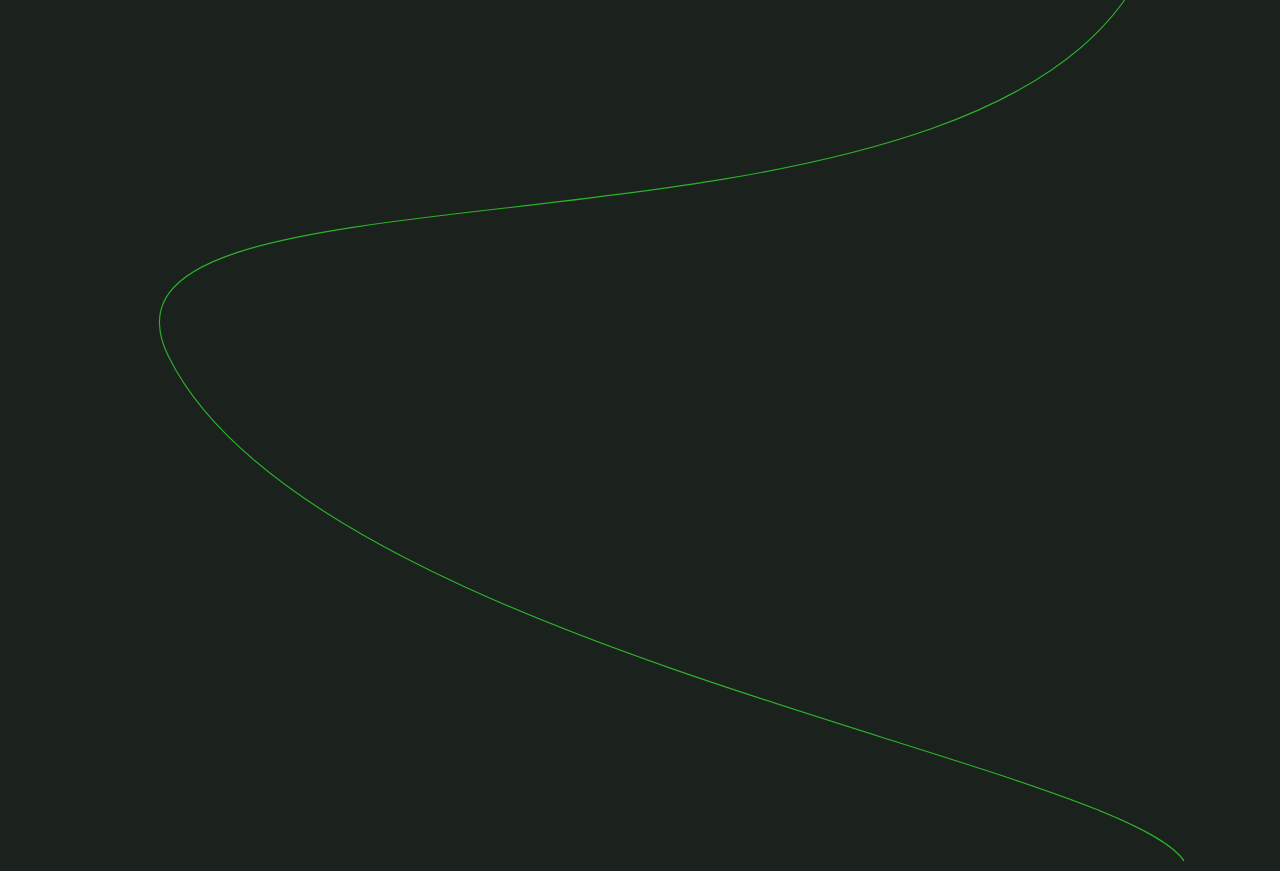
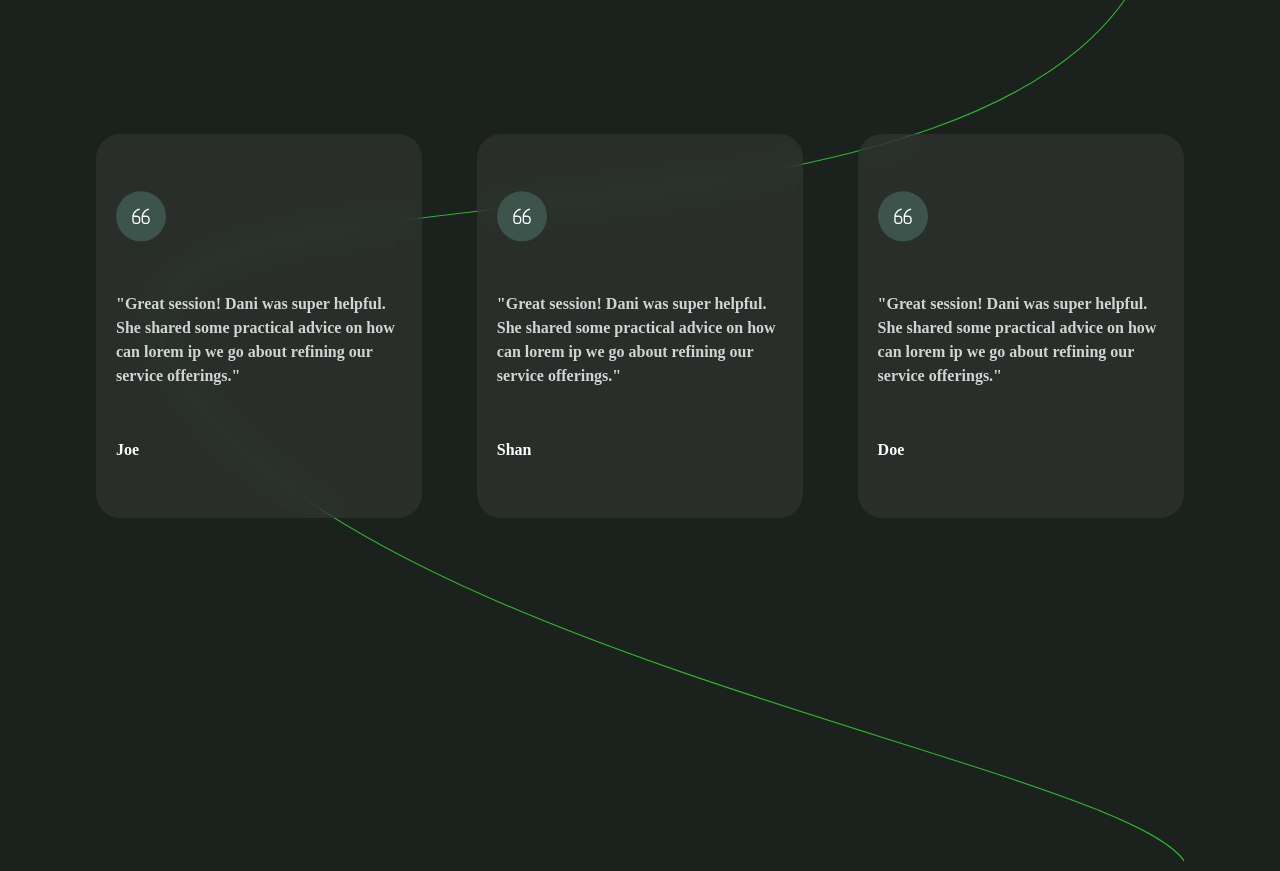
Before and after one commit to Yunis003/GreenBank-NextJS, a Next.js app: page / in a window 1280 px wide. Shown: the part 3000-3871 px from the top of the page. Built offline with nearby package versions, Linux system fonts and the light colour scheme; a web font is replaced by a local one.

Commit message:
Comments Side Section

```diff
--- /dev/null
+++ b/src/app/Components/Comments.jsx
@@ -0,0 +1,25 @@
+import React from 'react';
+import Image from 'next/image';
+const Comments = () => {
+    return (
+        <div className='w-full flex justify-between items-center z-10'>
+            <div className="comment bg-[#41444366] backdrop-blur-md rounded-3xl w-[30%] h-96 flex flex-col justify-center items-start p-5 gap-[50px]">
+                <Image src="/Frame.svg" width={50} height={50} />
+                <p className='text-[#D3D3D3]'>"Great session! Dani was super helpful. She shared some practical advice on how can lorem ip we go about refining our service offerings."</p>
+                <span>Joe</span>
+            </div>
+            <div className="comment bg-[#41444366] backdrop-blur-md rounded-3xl w-[30%] h-96 flex flex-col justify-center items-start p-5 gap-[50px]">
+                <Image src="/Frame.svg" width={50} height={50} />
+                <p className='text-[#D3D3D3]'>"Great session! Dani was super helpful. She shared some practical advice on how can lorem ip we go about refining our service offerings."</p>
+                <span>Shan</span>
+            </div>
+            <div className="comment bg-[#41444366] backdrop-blur-md rounded-3xl w-[30%] h-96 flex flex-col justify-center items-start p-5 gap-[50px]">
+                <Image src="/Frame.svg" width={50} height={50} />
+                <p className='text-[#D3D3D3]'>"Great session! Dani was super helpful. She shared some practical advice on how can lorem ip we go about refining our service offerings."</p>
+                <span>Doe</span>
+            </div>
+        </div>
+    );
+}
+
+export default Comments;
--- a/src/app/page.js
+++ b/src/app/page.js
@@ -6,6 +6,7 @@ import Partners from "./Components/Partners";
 import Personalize from "./Components/Personalize";
 import Statistics from "./Components/Statistics";
 import Image from 'next/image';
+import Comments from "./Components/Comments";
 
 export default function Home() {
   return (
@@ -18,6 +19,7 @@ export default function Home() {
       <Offer />
       <Personalize />
       <Find />
+      <Comments />
     </div>
   );
 }
```
Also changed, not shown: public/Frame.svg (added).
